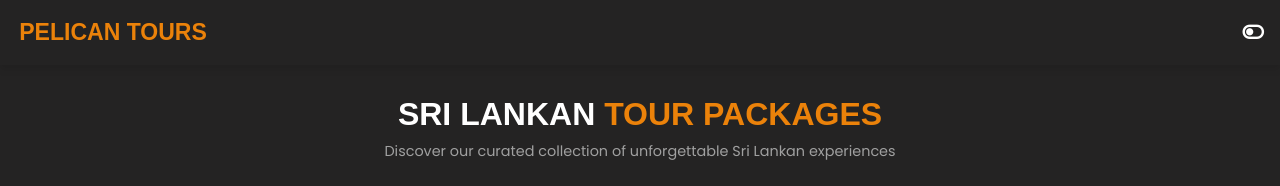
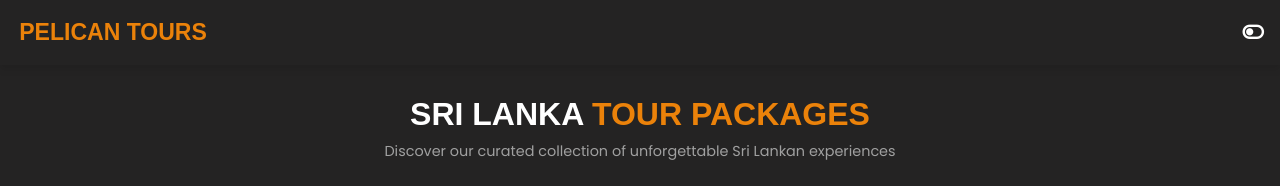
Before and after one commit to pelicantravelsweb/PELICAN-TRAVELS-AND-TOURS, a Next.js app: page /tour-packages in a window 1280 px wide. Shown: the top 186 px of the page. Built offline with nearby package versions, Linux system fonts and the light colour scheme; no server answers; the database is empty.

Commit message:
Update page header from 'SRI LANKAN' to 'SRI LANKA'

```diff
--- a/src/app/tour-packages/page.jsx
+++ b/src/app/tour-packages/page.jsx
@@ -172,7 +172,7 @@ export default function TourPackages() {
 
       {/* Page Header */}
       <div className={styles.page_header}>
-        <h1>SRI LANKAN <span>TOUR PACKAGES</span></h1>
+        <h1>SRI LANKA <span>TOUR PACKAGES</span></h1>
         <p>Discover our curated collection of unforgettable Sri Lankan experiences</p>
       </div>
 
```
